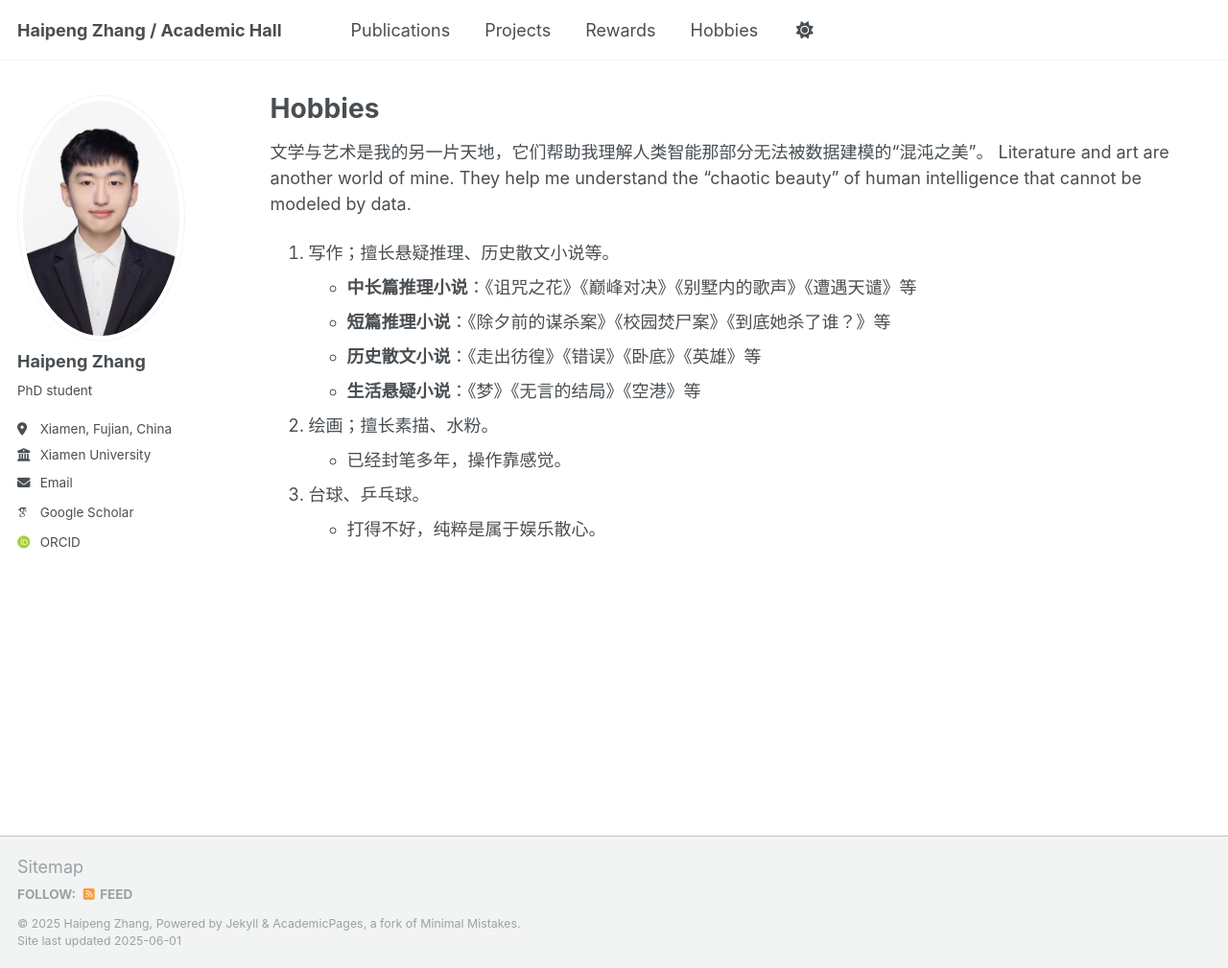
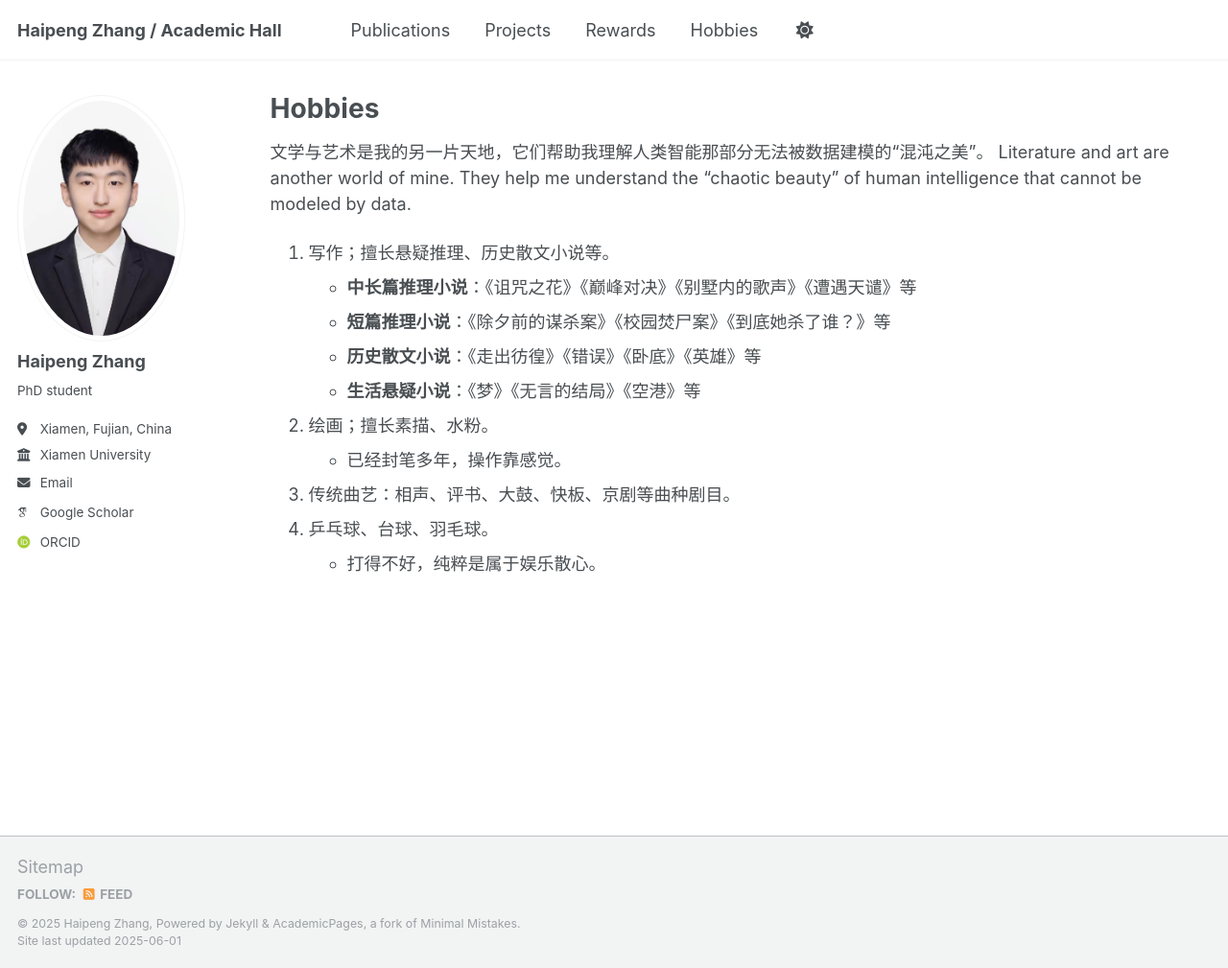
Before and after one commit to Harry-first/haipengzhang, a Jekyll site: the page built from _pages/portfolio.md, in a window 1280 px wide and 1009 px high. Shown: the whole window at 96% size. Built offline with Jekyll 4.4.1, drawn with Linux system fonts in a browser that asks for light colours; some web fonts are replaced.

Commit message:
Update portfolio.md

```diff
--- a/_pages/portfolio.md
+++ b/_pages/portfolio.md
@@ -14,5 +14,6 @@ Literature and art are another world of mine. They help me understand the “cha
 - **生活悬疑小说**：《梦》《无言的结局》《空港》等
 3. 绘画；擅长素描、水粉。
 - 已经封笔多年，操作靠感觉。
-4. 台球、乒乓球。
+4. 传统曲艺：相声、评书、大鼓、快板、京剧等曲种剧目。
+5. 乒乓球、台球、羽毛球。
 - 打得不好，纯粹是属于娱乐散心。
```
